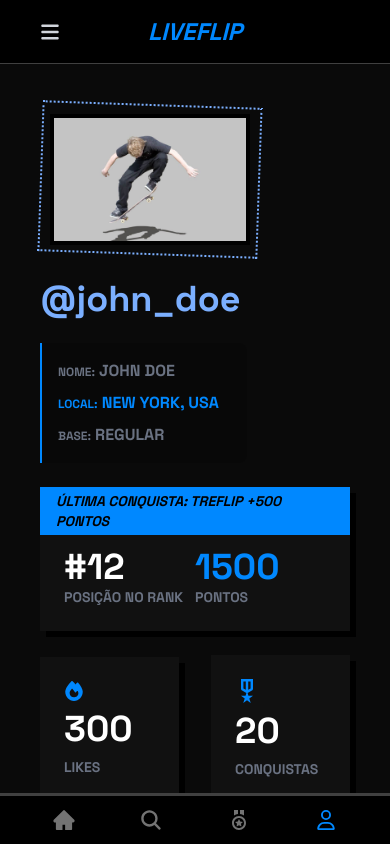
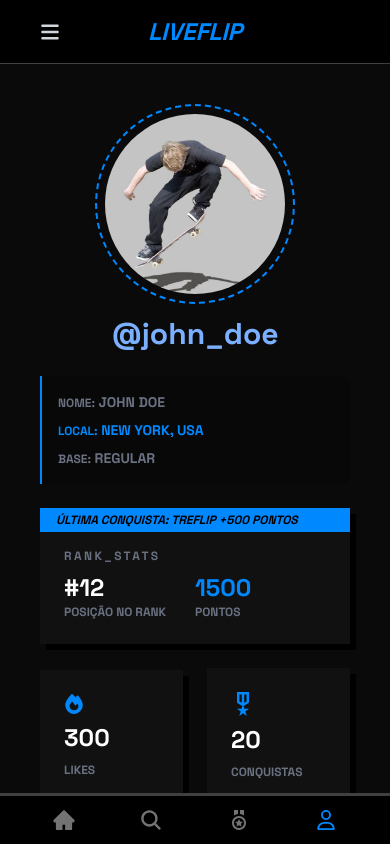
Before and after one commit to GabrielMoraisSL/live-flip, a Next.js app: page /perfil in a window 390 px wide. Built offline with nearby package versions, Linux system fonts and the light colour scheme.

Commit message:
refactor(profile-sidebar): ajustar estilos e estrutura para responsividade e melhor organização…

```diff
--- a/features/profile/components/kpis.component.tsx
+++ b/features/profile/components/kpis.component.tsx
@@ -24,33 +24,33 @@ export default function KPIs({
 }: KPIsProps) {
   return (
     <>
-      <Column className="gap-4 uppercase relative text-gray-500 bg-neutral-800/30 p-6 w-full shadow-hard">
-        <p className="text-black text-sm italic pl-4 pr-5 absolute right-0 top-0 py-1 bg-brand-primary w-fit">
+      <Column className="max-md:pt-10 gap-2 sm:gap-4 uppercase relative text-gray-500 bg-neutral-800/30 p-6 w-full shadow-hard">
+        <p className="text-black text-xs sm:text-sm italic pl-4 pr-5 absolute right-0 top-0 py-1 bg-brand-primary w-full sm:w-fit">
           Última conquista: {lastUnLockedTrick.name} +{lastUnLockedTrick.points}{" "}
           pontos
         </p>
-        <p className="text-sm tracking-[0.2em]">Rank_Stats</p>
+        <p className="text-xs sm:text-sm tracking-[0.2em]">Rank_Stats</p>
         <div className="grid grid-cols-2 w-full">
-          <Column className="">
-            <p className="text-4xl text-white">#{position}</p>
-            <p className="text-sm">Posição no rank</p>
+          <Column>
+            <p className="text-2xl sm:text-4xl text-white">#{position}</p>
+            <p className="text-xs sm:text-sm">Posição no rank</p>
           </Column>
-          <Column className="">
-            <p className="text-4xl text-brand-primary">{points}</p>
-            <p className="text-sm">Pontos</p>
+          <Column>
+            <p className="text-2xl sm:text-4xl text-brand-primary">{points}</p>
+            <p className="text-xs sm:text-sm">Pontos</p>
           </Column>
         </div>
       </Column>
-      <Row className="gap-8 uppercase text-gray-500">
+      <Row className="gap-6 sm:gap-8 uppercase text-gray-500">
         <Column className="gap-2 p-6 [&_svg]:size-5 w-full bg-neutral-800/30 shadow-hard">
           <FaFire className="text-brand-primary" />
-          <p className="text-4xl text-white">{totalLikes}</p>
-          <p className="text-sm">Likes</p>
+          <p className="text-2xl sm:text-4xl text-white">{totalLikes}</p>
+          <p className="text-xs sm:text-sm">Likes</p>
         </Column>
         <Column className="gap-2 p-6 [&_svg]:size-6 w-full bg-neutral-800/30 shadow-hard">
           <MedalIcon className="text-brand-primary" />
-          <p className="text-4xl text-white">{totalAchievements}</p>
-          <p className="text-sm">Conquistas</p>
+          <p className="text-2xl sm:text-4xl text-white">{totalAchievements}</p>
+          <p className="text-xs sm:text-sm">Conquistas</p>
         </Column>
       </Row>
     </>
--- a/features/profile/components/personal-data.component.tsx
+++ b/features/profile/components/personal-data.component.tsx
@@ -1,6 +1,6 @@
-import { Column } from "@/components/column.component";
-import Image, { StaticImageData } from "next/image";
-import UserImage from "@/public/teste-publi.jpg";
+import { Column } from '@/components/column.component';
+import Image, { StaticImageData } from 'next/image';
+import UserImage from '@/public/teste-publi.jpg';
 
 interface PersonalDataProps {
   username: string;
@@ -19,25 +19,29 @@ export default function PersonalData({
 }: PersonalDataProps) {
   return (
     <>
-      <div className="p-2 border-2 border-brand-secondary w-fit border-dotted rotate-2">
-        <Image
-          src={photoUrl || UserImage}
-          alt={username}
-          width={200}
-          height={200}
-          className="bg-black p-1 -rotate-2"
-        />
-      </div>
-      <p className="text-brand-secondary text-4xl normal-case">@{username}</p>
-      <Column className="bg-black/15 p-4 w-2/3 rounded-r-md text-gray-500 uppercase border-l-2 border-brand-primary pl-4 gap-2">
+      <Column className='gap-3 max-lg:items-center max-lg:justify-center max-lg:mx-auto'>
+        <div className='flex size-50 rounded-full border-2 border-dashed border-brand-primary p-2'>
+          <div className='w-full h-full rounded-full overflow-hidden'>
+            <Image
+              alt='user-image'
+              src={UserImage}
+              width={150}
+              height={150}
+              className='object-cover w-full h-full'
+            />
+          </div>
+        </div>
+        <p className='text-brand-secondary text-3xl sm:text-4xl normal-case'>@{username}</p>
+      </Column>
+      <Column className='bg-black/15 text-sm sm:text-base p-4 lg:w-2/3 rounded-r-md text-gray-500 uppercase border-l-2 border-brand-primary pl-4 gap-2'>
         <p>
-          <span className="text-xs">Nome:</span> {name}
+          <span className='text-xs'>Nome:</span> {name}
         </p>
-        <p className="[&_svg]:size-5 text-brand-primary">
-          <span className="text-xs">Local:</span> {location}
+        <p className='[&_svg]:size-5 text-brand-primary'>
+          <span className='text-xs'>Local:</span> {location}
         </p>
         <p>
-          <span className="text-xs">Base:</span> {instance}
+          <span className='text-xs'>Base:</span> {instance}
         </p>
       </Column>
     </>
--- a/features/profile/components/tricks-list.component.tsx
+++ b/features/profile/components/tricks-list.component.tsx
@@ -52,16 +52,16 @@ const mockTricks = [
 export default function TricksList({ lastUnLockedTrick }: TricksListProps) {
   return (
     <Column className='gap-5 w-full'>
-      <Row className='text-2xl text-gray-300 w-full border-b border-neutral-700 pb-4 uppercase justify-between items-end'>
+      <Column className='md:flex-row text-xl sm:text-2xl text-gray-300 w-full border-b border-neutral-700 pb-4 uppercase justify-between max-md:gap-3 md:items-end'>
         <span className='italic'>Conquistas_desbloqueadas</span>{' '}
         <span className='text-xs text-gray-500'>
           <span className='tracking-[0.2em]'>última atualização:</span>{' '}
           {dayjs(lastUnLockedTrick.date).format('DD.MM.YYYY')}
         </span>
-      </Row>
-      <Column className='gap-10 overflow-auto pr-4 pb-2 2xl:pb-6'>
+      </Column>
+      <Column className='gap-10 overflow-auto md:pr-4 pb-2 2xl:pb-6'>
         {mockTricks.map((trickGroup, idx) => (
-          <Column className='gap-4 uppercase'>
+          <Column className='gap-4 uppercase' key={trickGroup.name}>
             <Row className='text-brand-primary gap-4 text-xl'>
               <span className='tracking-[0.2em]'>
                 {idx + 1}_{trickGroup.name}
@@ -70,7 +70,7 @@ export default function TricksList({ lastUnLockedTrick }: TricksListProps) {
             </Row>
             <div className='flex flex-wrap gap-5'>
               {trickGroup.tricks.map((trick) => (
-                <TrickCard {...trick} isUnlocked />
+                <TrickCard {...trick} key={trick.name} isUnlocked />
               ))}
             </div>
           </Column>
--- a/features/sidebar/components/sidebar.component.tsx
+++ b/features/sidebar/components/sidebar.component.tsx
@@ -38,8 +38,8 @@ export const Sidebar = () => {
           <p className='text-xl sm:text-2xl text-brand-secondary'>
             @{username}
           </p>
-          <p className='text-sm text-neutral-500'>{instance}</p>
-          <p className='text-sm text-neutral-500'>{location}</p>
+          <p className='text-xs sm:text-sm text-neutral-500'>{instance}</p>
+          <p className='text-xs sm:text-sm text-neutral-500'>{location}</p>
         </Column>
         <Column className='h-full border-y border-neutral-800'>
           {SCREENS_ITEMS.map((option) => (
```
